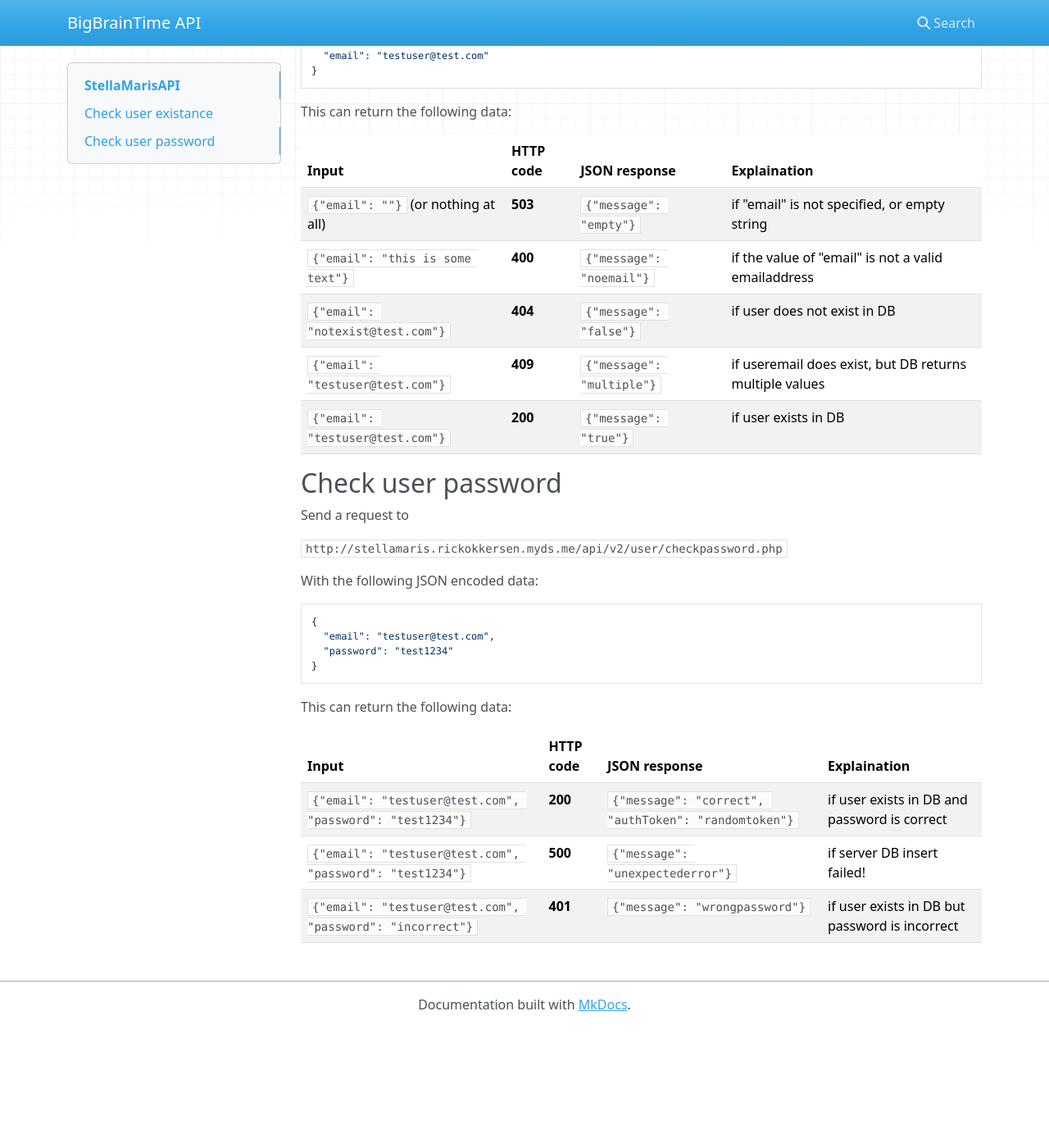
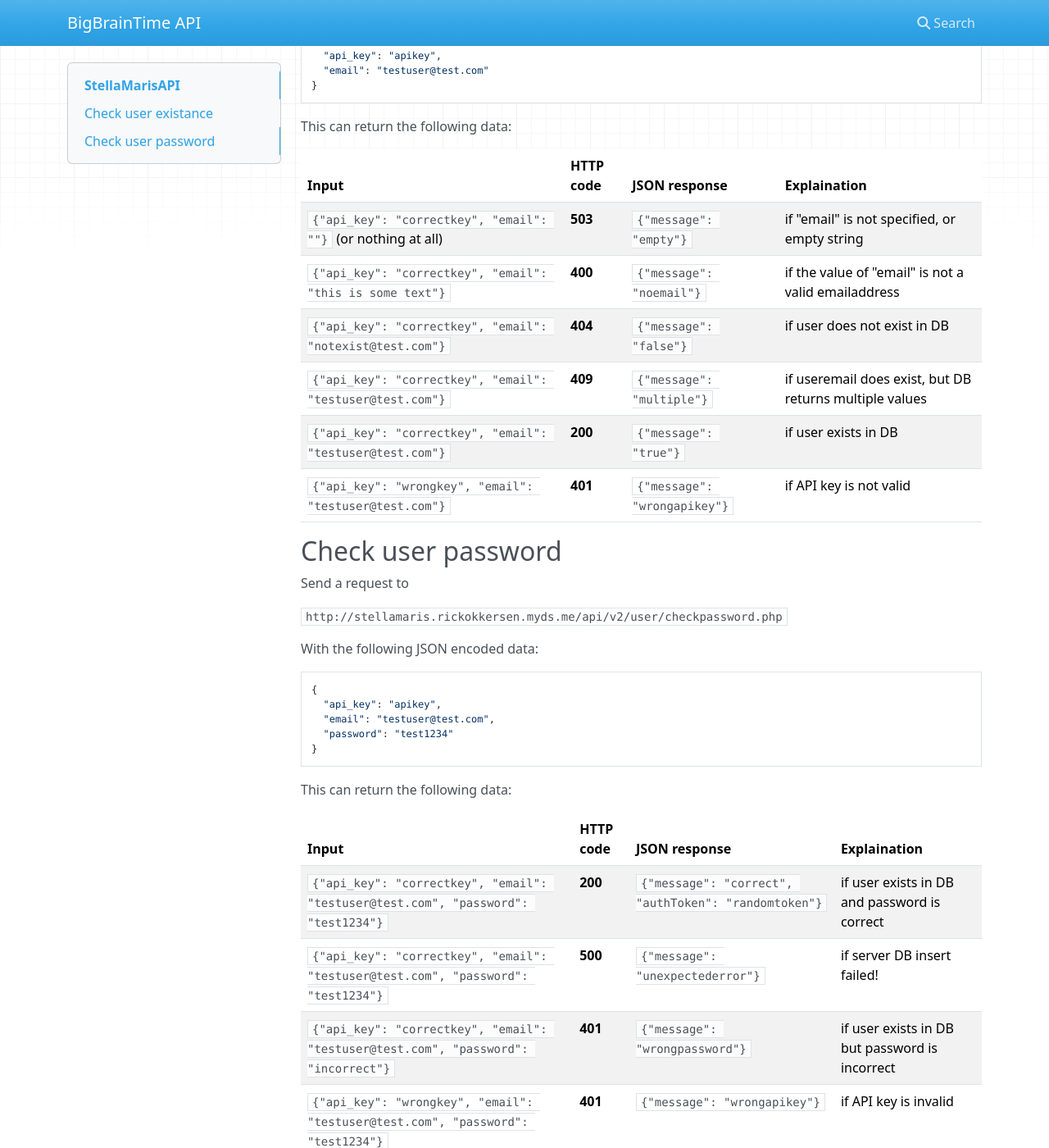
Before and after one commit to Underlyingglitch/NightLightStudiosAPI, an MkDocs documentation site: the page built from docs/index.md, in a window 1280 px wide and 1400 px high, scrolled down 273 px. Shown: the whole window at 82% size. Built offline with MkDocs 1.6.1, drawn with Linux system fonts in a browser that asks for light colours; nearby versions of some CDN libraries; before the commit the page ends 1526 px from its top, so only the background shows below that.

Commit message:
Update index.md

````diff
--- a/docs/index.md
+++ b/docs/index.md
@@ -9,6 +9,7 @@ Send a request to
 With the following JSON encoded data:
 ```
 {
+  "api_key": "apikey",
   "email": "testuser@test.com"
 }
 ```
@@ -16,11 +17,12 @@ This can return the following data:
 
 Input | HTTP code | JSON response | Explaination
 --- | --- | --- | ---
-`{"email": ""}` (or nothing at all) | **503** | `{"message": "empty"}` | if "email" is not specified, or empty string
-`{"email": "this is some text"}` | **400** | `{"message": "noemail"}` | if the value of "email" is not a valid emailaddress
-`{"email": "notexist@test.com"}` | **404** | `{"message": "false"}` | if user does not exist in DB
-`{"email": "testuser@test.com"}` | **409** | `{"message": "multiple"}` | if useremail does exist, but DB returns multiple values
-`{"email": "testuser@test.com"}` | **200** | `{"message": "true"}` | if user exists in DB
+`{"api_key": "correctkey", "email": ""}` (or nothing at all) | **503** | `{"message": "empty"}` | if "email" is not specified, or empty string
+`{"api_key": "correctkey", "email": "this is some text"}` | **400** | `{"message": "noemail"}` | if the value of "email" is not a valid emailaddress
+`{"api_key": "correctkey", "email": "notexist@test.com"}` | **404** | `{"message": "false"}` | if user does not exist in DB
+`{"api_key": "correctkey", "email": "testuser@test.com"}` | **409** | `{"message": "multiple"}` | if useremail does exist, but DB returns multiple values
+`{"api_key": "correctkey", "email": "testuser@test.com"}` | **200** | `{"message": "true"}` | if user exists in DB
+`{"api_key": "wrongkey", "email": "testuser@test.com"}` | **401** | `{"message": "wrongapikey"}` | if API key is not valid
 
 ## Check user password
 
@@ -31,6 +33,7 @@ Send a request to
 With the following JSON encoded data:
 ```
 {
+  "api_key": "apikey",
   "email": "testuser@test.com",
   "password": "test1234"
 }
@@ -39,6 +42,7 @@ This can return the following data:
 
 Input | HTTP code | JSON response | Explaination
 --- | --- | --- | ---
-`{"email": "testuser@test.com", "password": "test1234"}` | **200** | `{"message": "correct", "authToken": "randomtoken"}` | if user exists in DB and password is correct
-`{"email": "testuser@test.com", "password": "test1234"}` | **500** | `{"message": "unexpectederror"}` | if server DB insert failed!
-`{"email": "testuser@test.com", "password": "incorrect"}` | **401** | `{"message": "wrongpassword"}` | if user exists in DB but password is incorrect
+`{"api_key": "correctkey", "email": "testuser@test.com", "password": "test1234"}` | **200** | `{"message": "correct", "authToken": "randomtoken"}` | if user exists in DB and password is correct
+`{"api_key": "correctkey", "email": "testuser@test.com", "password": "test1234"}` | **500** | `{"message": "unexpectederror"}` | if server DB insert failed!
+`{"api_key": "correctkey", "email": "testuser@test.com", "password": "incorrect"}` | **401** | `{"message": "wrongpassword"}` | if user exists in DB but password is incorrect
+`{"api_key": "wrongkey", "email": "testuser@test.com", "password": "test1234"}` | **401** | `{"message": "wrongapikey"}` | if API key is invalid
````
